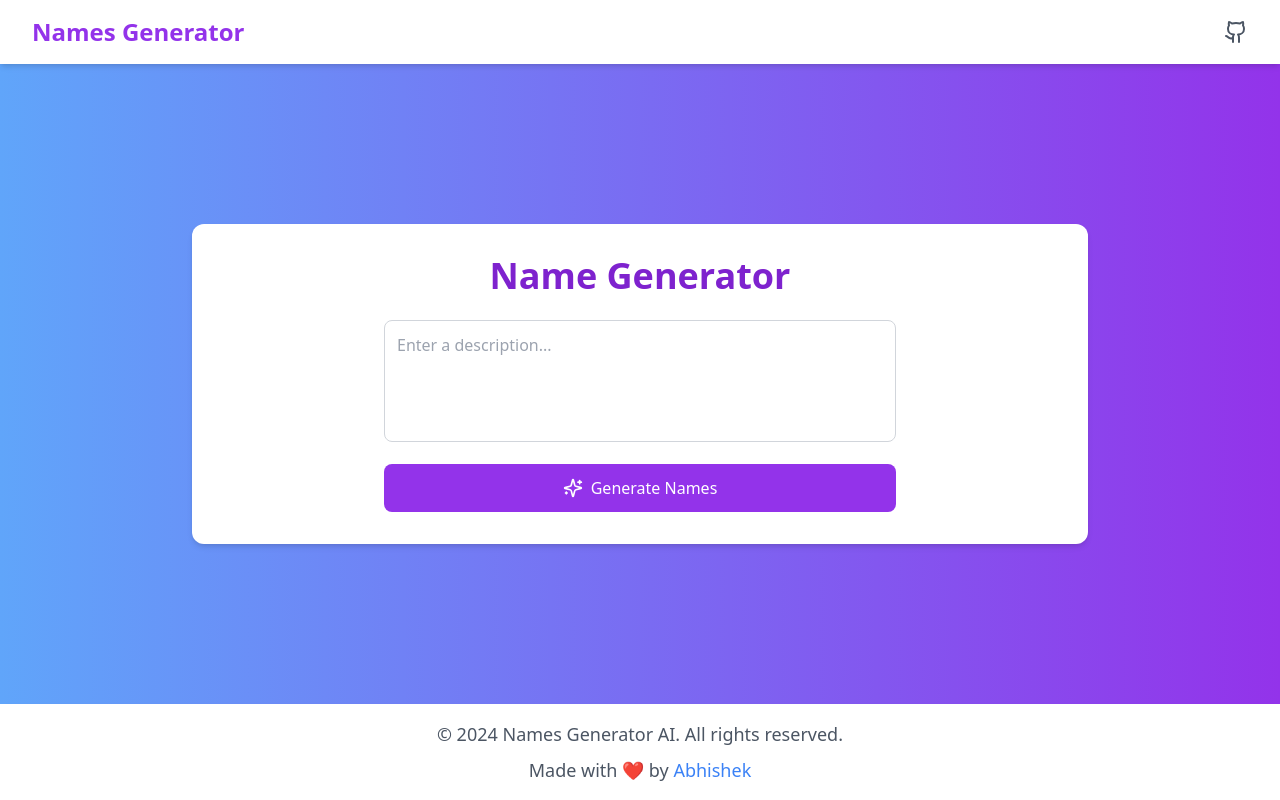
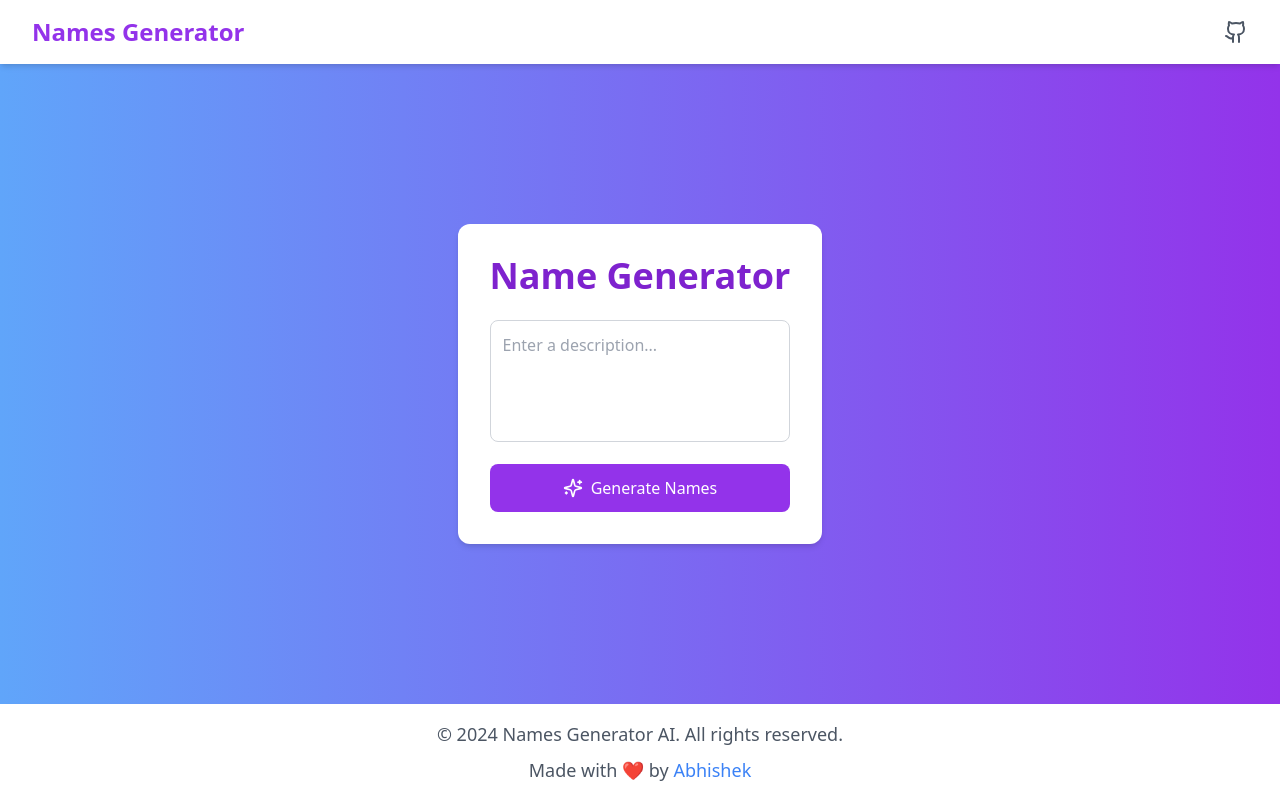
Before and after one commit to bobbyy16/names-generator-AI, a React (Vite) app in the folder client/: page / in a window 1280 px wide. Built offline with nearby package versions, Linux system fonts and the light colour scheme.

Commit message:
experienting with width in prod

```diff
--- a/client/src/components/NameGenerator.tsx
+++ b/client/src/components/NameGenerator.tsx
@@ -46,7 +46,7 @@ const NameGenerator: React.FC = () => {
   }, []);
 
   return (
-    <div className="w-full mt-8 max-w-4xl mx-auto p-4 sm:w-90 sm:p-6 lg:p-8 bg-white shadow-md rounded-xl">
+    <div className="w-100 mt-8 max-w-4xl mx-auto p-4 sm:w-90 sm:p-6 lg:p-8 bg-white shadow-md rounded-xl">
       <h1 className="text-3xl sm:text-4xl font-bold text-center mb-6 text-purple-700">
         Name Generator
       </h1>
```
